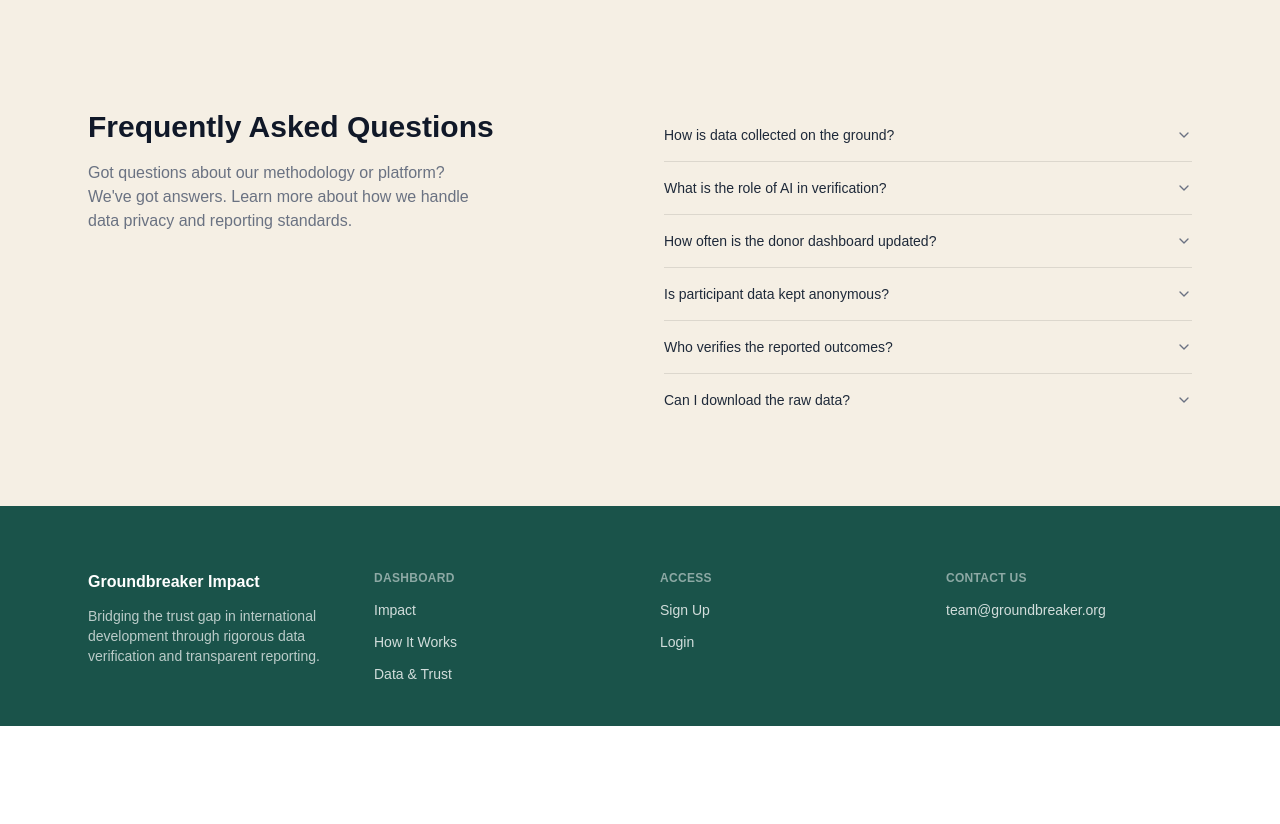
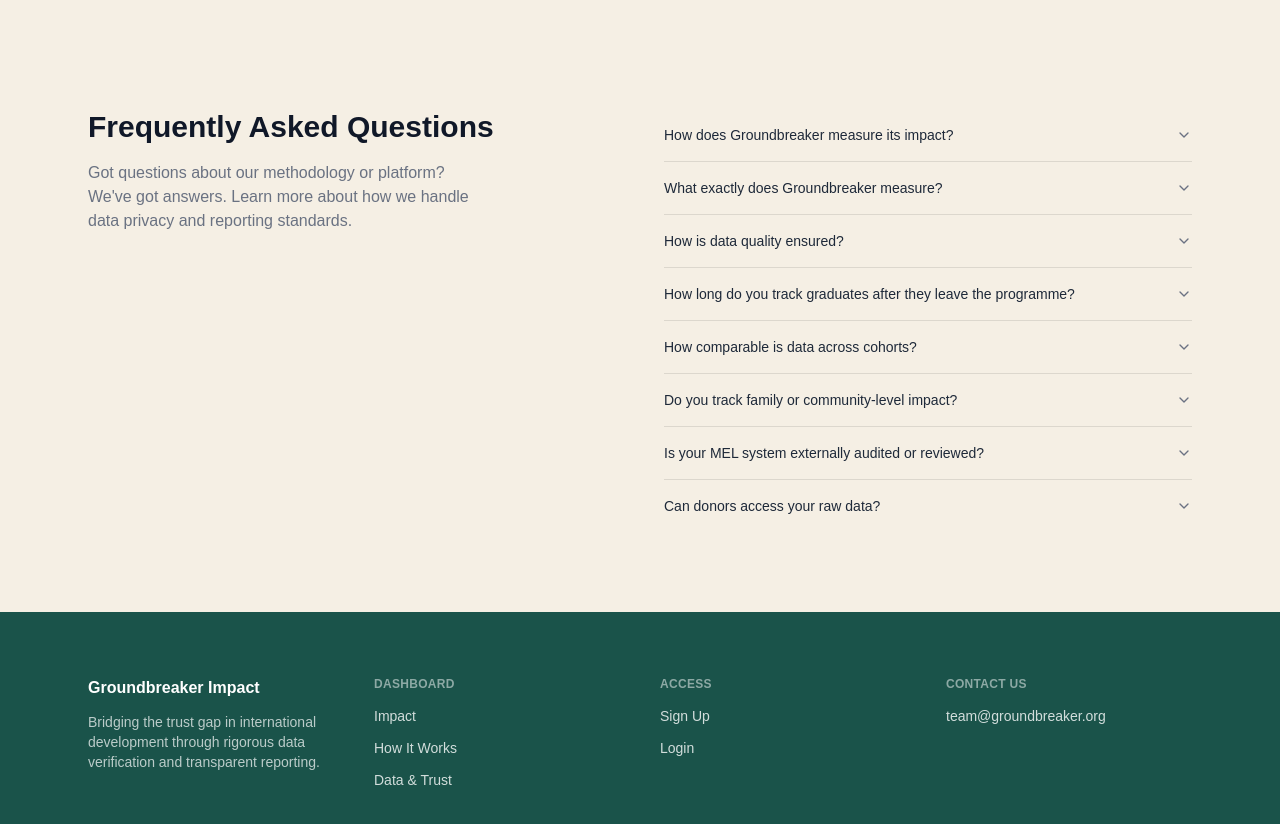
Before and after one commit to GBTStudios/M-E-Donor-Dashboard-, a Next.js app in the folder frontend/: page / in a window 1280 px wide. Shown: the part 1520-2344 px from the top of the page. Before the commit the page ends 2246 px from the top, so only its background shows below. Built offline with nearby package versions, Linux system fonts and the light colour scheme; no server answers.

Commit message:
modified FAQ section on the landing page

```diff
--- a/frontend/components/landing/FAQSection.tsx
+++ b/frontend/components/landing/FAQSection.tsx
@@ -5,34 +5,44 @@ import { ChevronDown } from "lucide-react";
 
 const FAQ_ITEMS = [
   {
-    question: "How is data collected on the ground?",
+    question: "How does Groundbreaker measure its impact?",
     answer:
-      "Field teams at each partner site log participant outcomes directly into the platform at intake, during the programme, and at graduation, using structured forms designed with our M&E team.",
+      "Groundbreaker operates a longitudinal monitoring, evaluation, and learning (MEL) system that tracks every participant across all cohorts, from baseline entry through graduation and into their post-programme careers. Data is collected through baseline, endline, and follow-up surveys, consolidated into a single verified database managed by the MEL Lead in Germany in close coordination with the Ugandan implementation team.",
   },
   {
-    question: "What is the role of AI in verification?",
+    question: "What exactly does Groundbreaker measure?",
     answer:
-      "AI cross-checks submitted records against historical patterns and flags anomalies for human review, rather than replacing human verification entirely.",
+      "The MEL system tracks graduation rates, employment rates, income change from baseline to post-programme, sector and employer placement, geographic distribution of employers, continuing education uptake, and household-level effects. Net self-reported income serves as the headline economic indicator.",
   },
   {
-    question: "How often is the donor dashboard updated?",
+    question: "How is data quality ensured?",
     answer:
-      "Participant-level records update as field teams submit them. Aggregate landing page statistics are refreshed periodically by our team, typically every few months.",
+      "Every dataset passes through a structured verification process before being used in reporting. Field-level checks are conducted by the Ugandan team, followed by cross-verification against source records and consistency checks by the MEL Lead in Germany. Methodology decisions and corrections are documented so reported figures are traceable and defensible.",
   },
   {
-    question: "Is participant data kept anonymous?",
+    question: "How long do you track graduates after they leave the programme?",
     answer:
-      "Yes. Donor-facing dashboards and public pages only ever show aggregated or de-identified data — individual records are never exposed publicly.",
+      "Groundbreaker tracks graduates on an ongoing basis through follow-up surveys, capturing employment status, income, and career progression. Older cohorts remain in the tracking system, building a longitudinal view of career trajectories over multiple years.",
   },
   {
-    question: "Who verifies the reported outcomes?",
+    question: "How comparable is data across cohorts?",
     answer:
-      "Outcomes are verified through a combination of field team sign-off, automated anomaly detection, and periodic independent spot checks.",
+      "Data collected from Cohort 4 onwards is fully comparable, using standardised instruments and consistent methodology. Earlier cohorts (1 to 3) were tracked with different instruments, and their baseline figures are preserved as originally recorded. Groundbreaker is transparent about these methodological differences in all reporting.",
   },
   {
-    question: "Can I download the raw data?",
+    question: "Do you track family or community-level impact?",
     answer:
-      "Aggregated impact reports are available on request. Raw participant-level data is not available publicly, in order to protect participant privacy.",
+      "Yes. Structured family interviews are conducted with parents, guardians, and siblings to document changes in household income contribution, siblings' education, healthcare access, and family stability, complementing the quantitative outcomes.",
+  },
+  {
+    question: "Is your MEL system externally audited or reviewed?",
+    answer:
+      "Groundbreaker's financial data is externally audited, and MEL methodology is documented for donor review. The organisation is open to independent MEL reviews and welcomes donor engagement on evaluation frameworks.",
+  },
+  {
+    question: "Can donors access your raw data?",
+    answer:
+      "Groundbreaker shares aggregated MEL findings in donor reports and can provide additional breakdowns on request. Individual-level data is protected under participant consent agreements and data protection principles, and is not shared externally in identifiable form.",
   },
 ];
 
```
